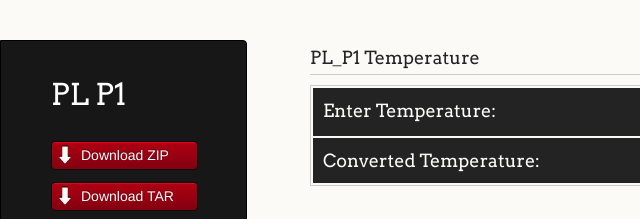
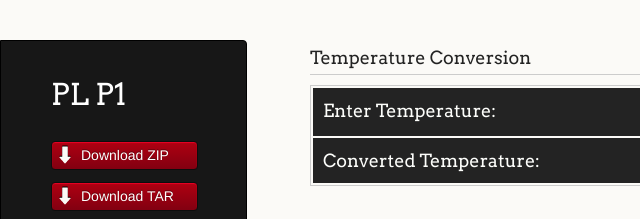
Before and after one commit to alu0100696455/PL_P1, a website: page index.html in a window 1280 px wide. Shown: the top 219 px of the page, 0-640 px from the left. Drawn offline with Linux system fonts and the light colour scheme.

Commit message:
Cambios en index.html

```diff
--- a/index.html
+++ b/index.html
@@ -3,7 +3,7 @@
   <head>
     <meta charset="utf-8">
     <meta http-equiv="X-UA-Compatible" content="chrome=1">
-    <title>Conversor de temperaturas</title>
+    <title>Temperature Conversion</title>
 
     <link rel="stylesheet" href="stylesheets/styles.css">
     <link rel="stylesheet" href="stylesheets/pygment_trac.css">
@@ -32,7 +32,7 @@
       </header>
       <section>
         <h3>
-<a id="welcome-to-github-pages" class="anchor" href="#welcome-to-github-pages" aria-hidden="true"><span class="octicon octicon-link"></span></a>PL_P1 Temperature</h3>
+<a id="welcome-to-github-pages" class="anchor" href="#welcome-to-github-pages" aria-hidden="true"><span class="octicon octicon-link"></span></a>Temperature Conversion</h3>
         <table>
           <tr>
             <th>Enter  Temperature:</th>
```
